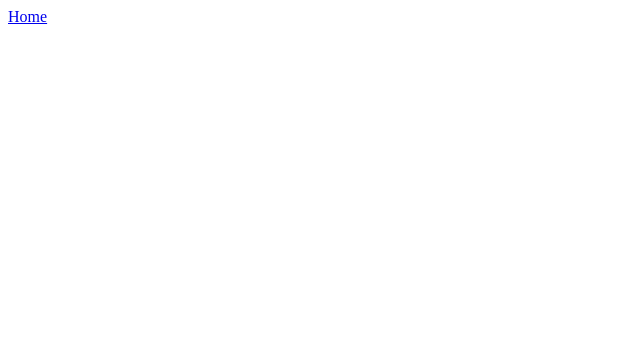
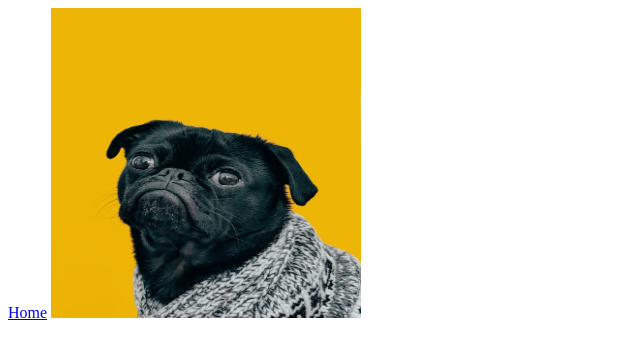
Before and after one commit to Jimboni-tech/TheOdinProject, a plain HTML site: page pages/about.html in a window 1280 px wide. Shown: the whole page, without its empty margins (0-640 px from the left). Drawn offline with Linux system fonts and the light colour scheme.

Commit message:
First Correct Format
created a commit message with the correct format, subject and body

```diff
--- a/pages/about.html
+++ b/pages/about.html
@@ -6,5 +6,6 @@
 </head>
 <body>
     <a href = "../index.html">Home</a>
+    <img src = "../images/dog.jpg" alt = "Dog" height = "310" width = "310">
 </body>
 </html>
```
